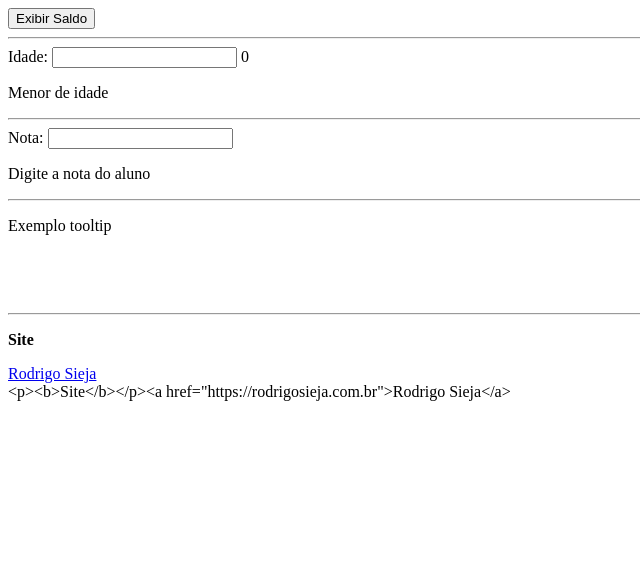
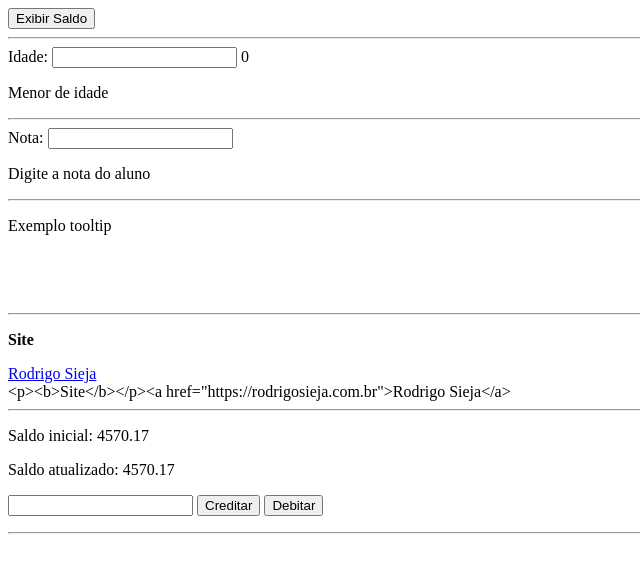
Before and after one commit to rodrigo815/udemy-vue2-vue3-vuex, a plain HTML site: page index.html in a window 1280 px wide. Shown: the whole page, without its empty margins (0-640 px from the left). Drawn offline with Linux system fonts and the light colour scheme.

Commit message:
Diretiva v-once

```diff
--- a/index.html
+++ b/index.html
@@ -71,6 +71,19 @@
 
         <div v-html="elementosHTML">Texto padrão</div>
         <div v-text="elementosHTML">Texto padrão</div>
+
+        <hr>
+
+        <p v-once>Saldo inicial: {{ saldo }}</p>
+        <p>Saldo atualizado: {{ saldo }}</p>
+        <input type="text" id="valor">
+        <button @click="creditar()">Creditar</button>
+        <button @click="debitar()">Debitar</button>
+        <p v-text="mensagem"></p>
+
+        <hr>
+
+
     </div>
 
     <script>
@@ -84,7 +97,9 @@
 
                 exibirTextoAjuda: false,
 
-                elementosHTML: '<p><b>Site</b></p><a href="https://rodrigosieja.com.br">Rodrigo Sieja</a>'
+                elementosHTML: '<p><b>Site</b></p><a href="https://rodrigosieja.com.br">Rodrigo Sieja</a>',
+
+                mensagem: ''
             },
             methods: {
                 setIdade() {
@@ -92,6 +107,22 @@
                 },
                 setNota() {
                     this.nota = inputNota.value;
+                },
+                creditar() {
+                    if (valor.value !== null && valor.value !== undefined && !isNaN(valor.value) && valor.value !== '' && parseFloat(valor.value) > 0) {
+                        this.saldo += parseFloat(valor.value);
+                        this.mensagem = '';
+                    } else {
+                        this.mensagem = 'O valor digitado é inválido! Deve ser um número maior que zero!';
+                    }
+                },
+                debitar() {
+                    if (valor.value !== null && valor.value !== undefined && !isNaN(valor.value) && valor.value !== '' && parseFloat(valor.value) > 0) {
+                        this.saldo -= parseFloat(valor.value);
+                        this.mensagem = '';
+                    } else {
+                        this.mensagem = 'O valor digitado é inválido! Deve ser um número maior que zero!';
+                    }
                 }
             }
         });
```
